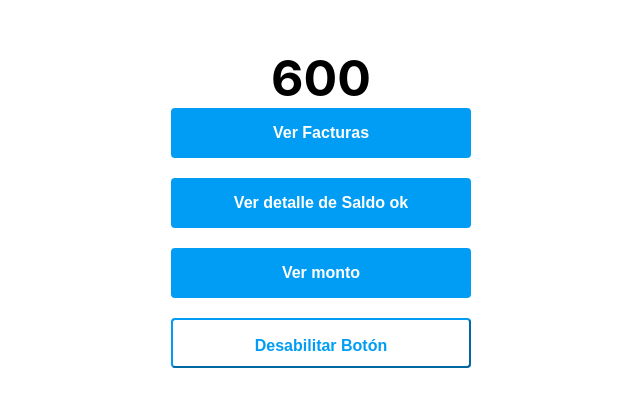
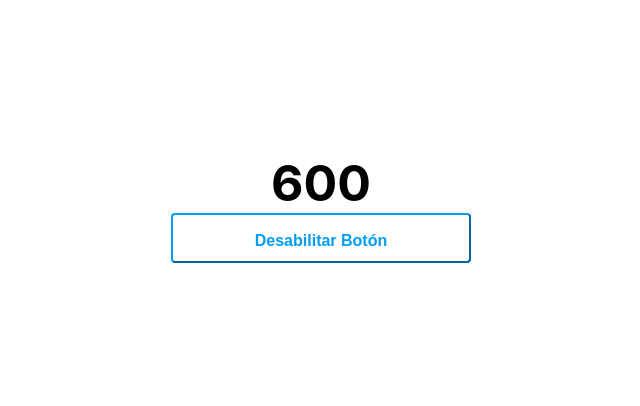
Before and after one commit to guadalavila/nextTest, a Next.js app: page /home in a window 1280 px wide. Shown: the part 182-588 px from the top of the page, without its empty margins (319-959 px from the left). Built offline with nearby package versions, Linux system fonts and the light colour scheme.

Commit message:
comento btn

```diff
--- a/pages/home/index.js
+++ b/pages/home/index.js
@@ -90,7 +90,7 @@ export default function Home() {
             </Head>
             <main className={styles.main}>
                 <div style={{ fontWeight: "bold", fontSize: 50 }}>{value}</div>
-                <button
+                {/* <button
                     style={{
                         backgroundColor: "#019df4",
                         height: 50,
@@ -110,8 +110,8 @@ export default function Home() {
                     >
                         Ver Facturas
                     </span>
-                </button>
-                <button
+                </button> */}
+                {/* <button
                     style={{
                         backgroundColor: "#019df4",
                         height: 50,
@@ -131,8 +131,8 @@ export default function Home() {
                     >
                         Ver detalle de Saldo ok
                     </span>
-                </button>
-                <button
+                </button> */}
+                {/* <button
                     style={{
                         backgroundColor: "#019df4",
                         height: 50,
@@ -152,7 +152,7 @@ export default function Home() {
                     >
                         Ver monto
                     </span>
-                </button>
+                </button> */}
                 <button
                     style={{
                         height: 50,
```
